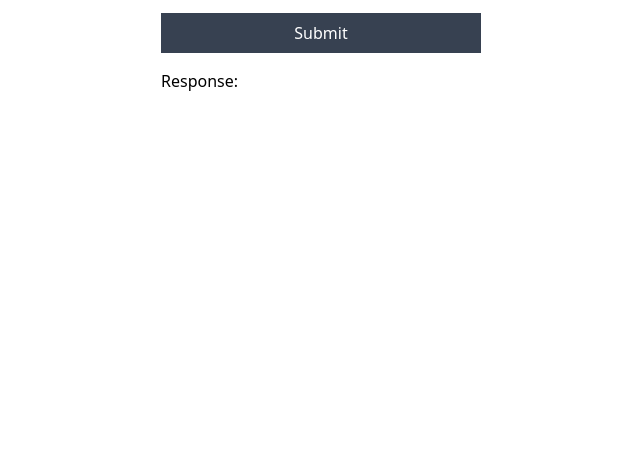
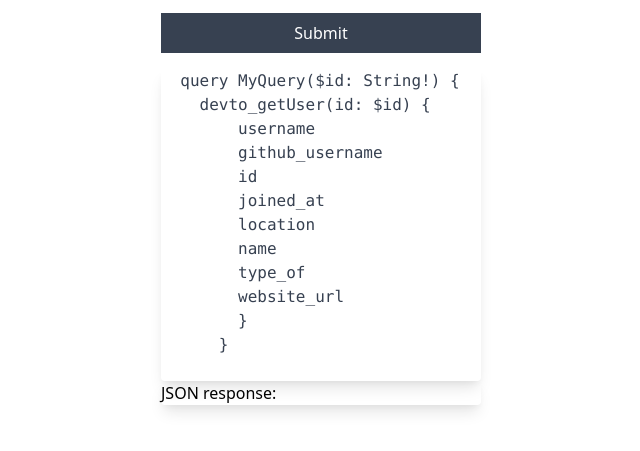
Before and after one commit to Cerchie/stepzen-netlify-custom-site-generator-nov, a website: page index.html in a window 1280 px wide. Shown: the part 225-676 px from the top of the page, without its empty margins (319-959 px from the left). Drawn offline with nearby package versions, Linux system fonts and the light colour scheme.

Commit message:
adds styling, dynamic message div

```diff
--- a/index.html
+++ b/index.html
@@ -33,7 +33,26 @@
 
       <button class="bg-gray-700 hover:bg-gray-800 disabled:opacity-50 text-white w-full p-2 mb-4" x-text="buttonLabel"
         :disabled="loading"></button>
-        <div class="mb-4">Response: </div>
+
+        <div class="max-w-sm rounded shadow-lg">
+            <pre class="text-gray-700 text-base">
+  query MyQuery($id: String!) {
+    devto_getUser(id: $id) {
+        username
+        github_username
+        id
+        joined_at
+        location
+        name
+        type_of
+        website_url
+        }
+      }
+            </pre>
+          </div>
+          <div>
+          <div class="max-w-sm rounded shadow-lg"> JSON response: <pre><span x-text="message"></span></pre></div>
+        </div>
     </form>
 
     <script>
@@ -48,7 +67,6 @@
           buttonLabel: 'Submit',
 
           submitData() {
-
             this.buttonLabel = 'Submitting...'
             this.loading = true;
             this.message = '';
```
